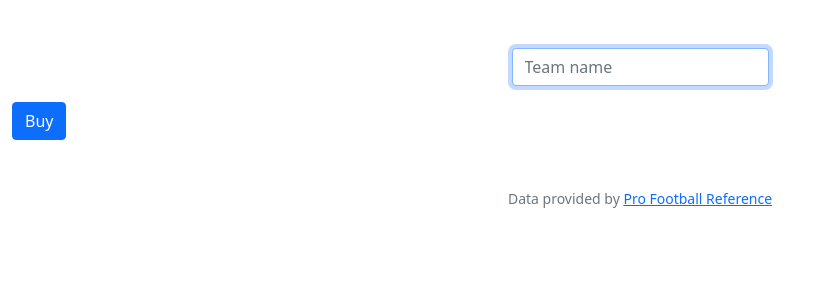
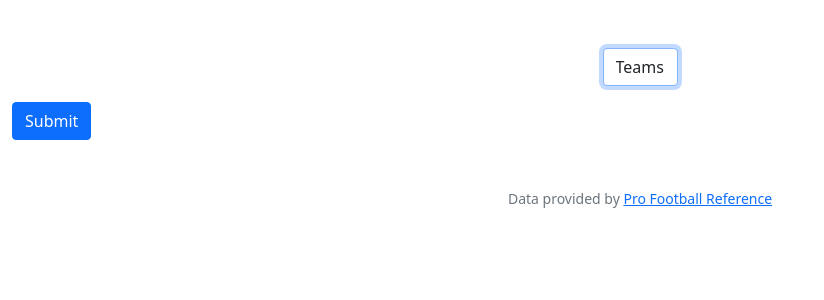
Before and after one commit to BBarkworth/final-project, a Flask app: template templates/choices.html in a window 1280 px wide. Shown: the part 56-356 px from the top of the page, without its empty margins (0-824 px from the left). Run offline with Flask 2, Linux system fonts and the light colour scheme; the template is opened without the code that fills it: most values are stand-ins (such as "Sample title", 1, 10 or a date in 2020).

Commit message:
add teams decorator function for get method

```diff
--- a/templates/choices.html
+++ b/templates/choices.html
@@ -7,9 +7,14 @@
 {% block main %}
     <form action="/" method="post">
         <div class="mb-3">
-            <input autocomplete="off" autofocus class="form-control mx-auto w-auto" name="team" placeholder="Team name" type="text">
+            <select autocomplete="off" autofocus class="form-control mx-auto w-auto" name="t">
+                <option disabled selected value="">Teams</option>
+                {% for opt in options %}
+                    <option>{{ opt[0] }}</option>
+                    <!-- options passed through as list - work out why this is happening, sqlite rather than CS50 library?? -->
+                {% endfor %}
+            </select>
         </div>
-        <button class="btn btn-primary" type="submit">Buy</button>
-        <!-- a placeholder and a button for input from the user -->
+        <button class="btn btn-primary" type="submit">Submit</button>
     </form>
 {% endblock %}
```
